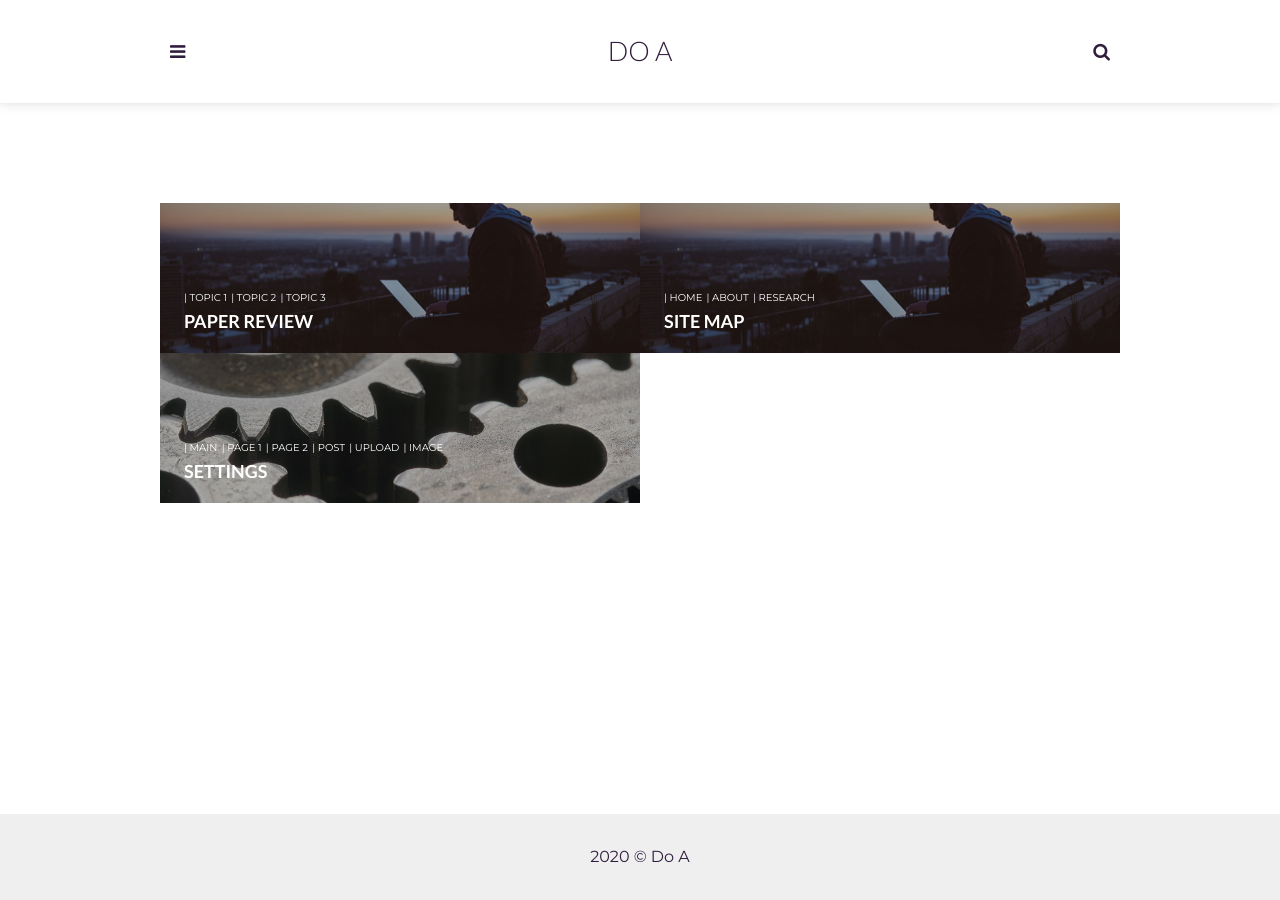
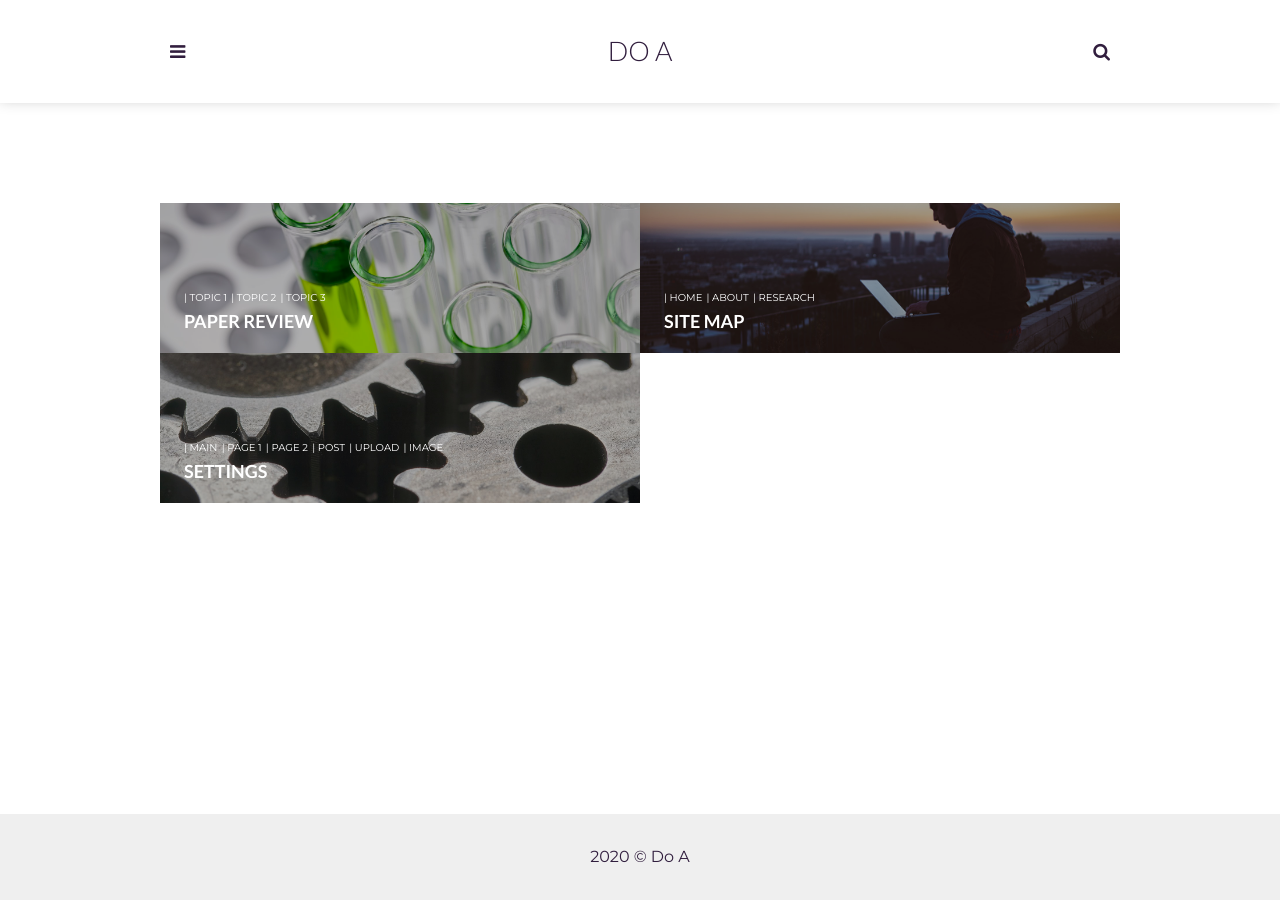
Before and after one commit to userdoa/userdoa.github.io, a Jekyll site: the page built from index.html, in a window 1280 px wide. Built offline with Jekyll 4.4.1, drawn with Linux system fonts in a browser that asks for light colours; the list of posts is cut into pages by our own code.

Commit message:
Update index.html

```diff
--- a/index.html
+++ b/index.html
@@ -7,7 +7,7 @@ layout: home-page
 
   <li>
     <div class="post-card">
-      <a href="/research/" class="post-card-image" style="background-image: url( /assets/img/post-2.jpg )">
+      <a href="/research/" class="post-card-image" style="background-image: url( /assets/img/tubes.jpg )">
       </a>
       <div class="post-card-body">
         <a href="https://userdoa.github.io/" class="tag">| topic 1</a>
```
